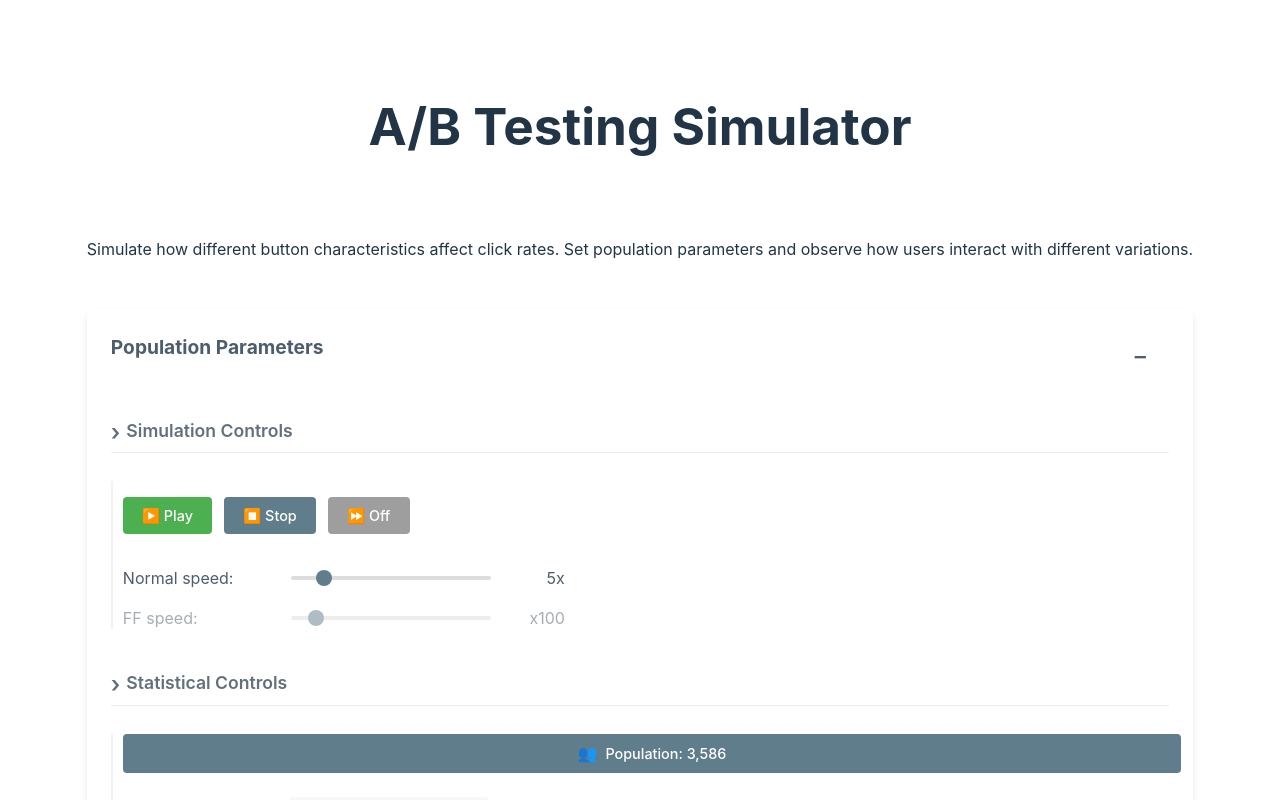
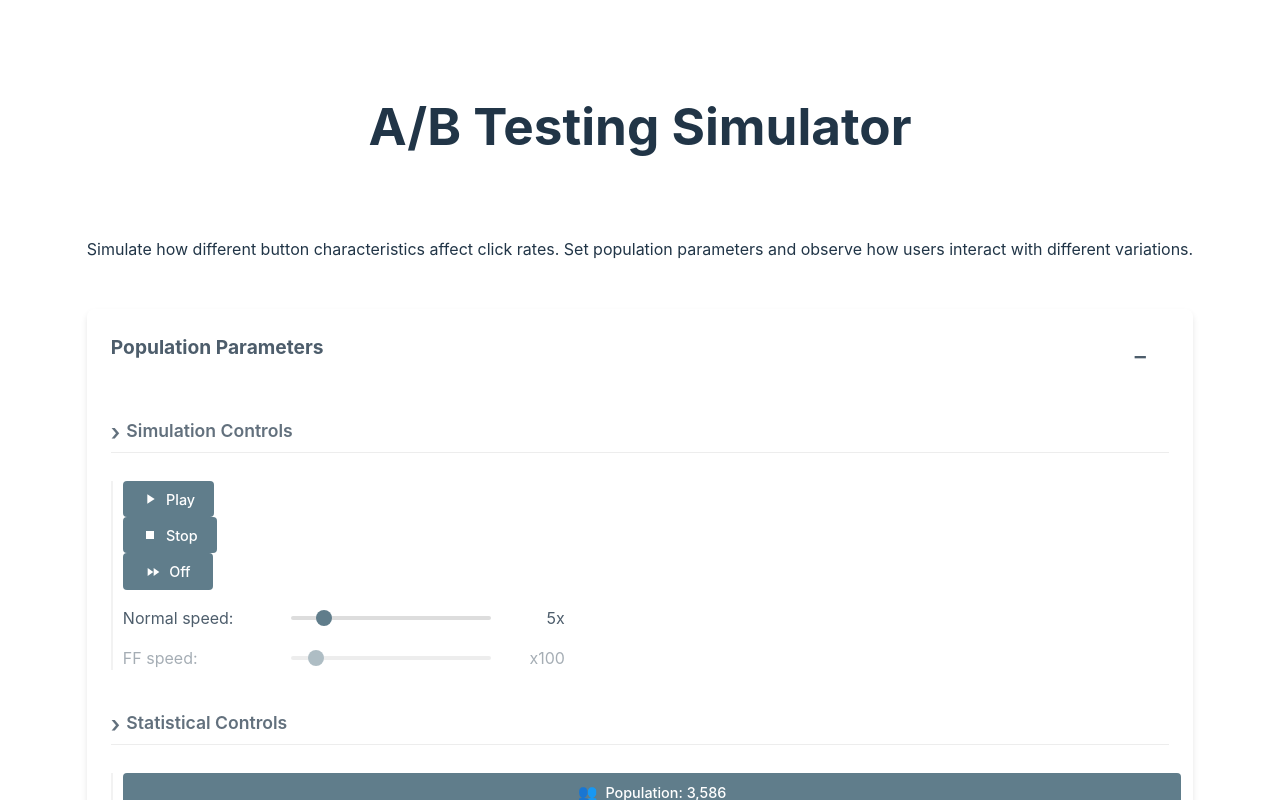
Before and after one commit to quadfactor/evalsDemo, a React (Vite) app in the folder evals/: page / in a window 1280 px wide. Shown: the top 800 px of the page. Built offline with nearby package versions, Linux system fonts and the light colour scheme.

Commit message:
Refactor media controls styling and integrate SVG icons for play, pause, stop, and fast-forward buttons

```diff
--- a/evals/src/App.css
+++ b/evals/src/App.css
@@ -761,35 +761,28 @@ input[type='range'] {
   opacity: 0.8;
 }
 
-/* Media player style controls - flat minimal design */
-.media-controls {
+/* Media player style controls - consistent colors and no hover */
+.media-button {
   display: flex;
-  justify-content: flex-start;
   align-items: center;
-  width: 100%;
-  margin: 1rem 0;
-  gap: 0.75rem;
-}
-
-.media-button {
+  justify-content: center;
+  gap: 8px;
   padding: 0.6rem 1.2rem;
   border: none;
   border-radius: 4px;
-  background: #f0f0f0;
-  color: #333;
+  background-color: #607d8b; /* Use same color for all buttons */
+  color: white;
   font-size: 0.9rem;
   cursor: pointer;
   transition: all 0.2s ease;
-  display: flex;
-  align-items: center;
-  justify-content: center;
-  gap: 6px;
+  min-width: 90px;
 }
 
-.media-button:hover:not(:disabled) {
-  background: #e0e0e0;
+.media-button svg {
+  flex-shrink: 0;
 }
 
+/* Remove hover styles but keep press feedback */
 .media-button:active:not(:disabled) {
   transform: translateY(1px);
 }
@@ -799,28 +792,13 @@ input[type='range'] {
   cursor: not-allowed;
 }
 
-.media-button.play {
-  background-color: #4caf50;
-  color: white;
-}
-
-.media-button.pause {
-  background-color: #f44336;
-  color: white;
-}
-
-.media-button.stop {
+/* Override specific button colors with consistent color */
+.media-button.play,
+.media-button.pause,
+.media-button.stop,
+.media-button.ff,
+.media-button.ff.active {
   background-color: #607d8b;
-  color: white;
-}
-
-.media-button.ff {
-  background-color: #9e9e9e;
-  color: white;
-}
-
-.media-button.ff.active {
-  background-color: #ff9800;
   color: white;
 }
 
--- a/evals/src/components/PopulationSettings.jsx
+++ b/evals/src/components/PopulationSettings.jsx
@@ -87,6 +87,37 @@ function PopulationSettings({ onResetSimulation }) {
     <div className="settings-section-title">{title}</div>
   );
 
+  // Define SVG icons
+  const playIcon = (
+    <svg width="16" height="16" viewBox="0 0 24 24" fill="currentColor">
+      <path d="M8 5v14l11-7z" />
+    </svg>
+  );
+
+  const pauseIcon = (
+    <svg width="16" height="16" viewBox="0 0 24 24" fill="currentColor">
+      <path d="M6 19h4V5H6v14zm8-14v14h4V5h-4z" />
+    </svg>
+  );
+
+  const stopIcon = (
+    <svg width="16" height="16" viewBox="0 0 24 24" fill="currentColor">
+      <path d="M6 6h12v12H6z" />
+    </svg>
+  );
+
+  const fastForwardIcon = (
+    <svg width="16" height="16" viewBox="0 0 24 24" fill="currentColor">
+      <path d="M4 18l8.5-6L4 6v12zm9-12v12l8.5-6L13 6z" />
+    </svg>
+  );
+
+  const infoIcon = (
+    <svg width="16" height="16" viewBox="0 0 24 24" fill="currentColor">
+      <path d="M12 2C6.48 2 2 6.48 2 12s4.48 10 10 10 10-4.48 10-10S17.52 2 12 2zm1 15h-2v-6h2v6zm0-8h-2V7h2v2z" />
+    </svg>
+  );
+
   return (
     <div className={`settings-panel ${!isPanelOpen ? 'collapsed' : ''}`}>
       <div className="settings-header">
@@ -99,12 +130,12 @@ function PopulationSettings({ onResetSimulation }) {
         </button>
       </div>
       <div className="slider-controls">
-        {/* Simulation Controls Section - Redesigned as media player controls */}
+        {/* Simulation Controls Section - Redesigned with SVG icons */}
         {renderSectionTitle('Simulation Controls')}
 
         <div className="settings-group">
           <div className="media-controls">
-            {/* Play/Pause button */}
+            {/* Play/Pause button with SVG icons */}
             <button
               className={`media-button ${isRunning ? 'pause' : 'play'} ${
                 isTurboRunning ? 'turbo-running' : ''
@@ -113,20 +144,22 @@ function PopulationSettings({ onResetSimulation }) {
               disabled={isTurboRunning}
               title={isRunning ? 'Pause Simulation' : 'Play Simulation'}
             >
-              {isRunning ? '⏸️ Pause' : '▶️ Play'}
+              {isRunning ? pauseIcon : playIcon}
+              <span>{isRunning ? 'Pause' : 'Play'}</span>
             </button>
 
-            {/* Stop button (previously Reset) */}
+            {/* Stop button with SVG icon */}
             <button
               className="media-button stop"
               onClick={handleReset}
               disabled={isTurboRunning}
               title="Stop and Reset Simulation"
             >
-              ⏹️ Stop
+              {stopIcon}
+              <span>Stop</span>
             </button>
 
-            {/* Fast Forward button (replaces Turbo Mode checkbox) */}
+            {/* Fast Forward button with SVG icon */}
             <button
               className={`media-button ff ${params.turboMode ? 'active' : ''}`}
               onClick={() =>
@@ -135,7 +168,8 @@ function PopulationSettings({ onResetSimulation }) {
               disabled={isRunning}
               title="Toggle Fast Forward Mode"
             >
-              {params.turboMode ? '⏩ On' : '⏩ Off'}
+              {fastForwardIcon}
+              <span>{params.turboMode ? 'On' : 'Off'}</span>
             </button>
           </div>
 
@@ -181,7 +215,7 @@ function PopulationSettings({ onResetSimulation }) {
 
           {params.turboMode && (
             <div className="info-box ff-info">
-              <span className="info-icon">ℹ️</span>
+              <span className="info-icon">{infoIcon}</span>
               <span>
                 Fast-forward skips UI updates for maximum simulation speed
               </span>
```
